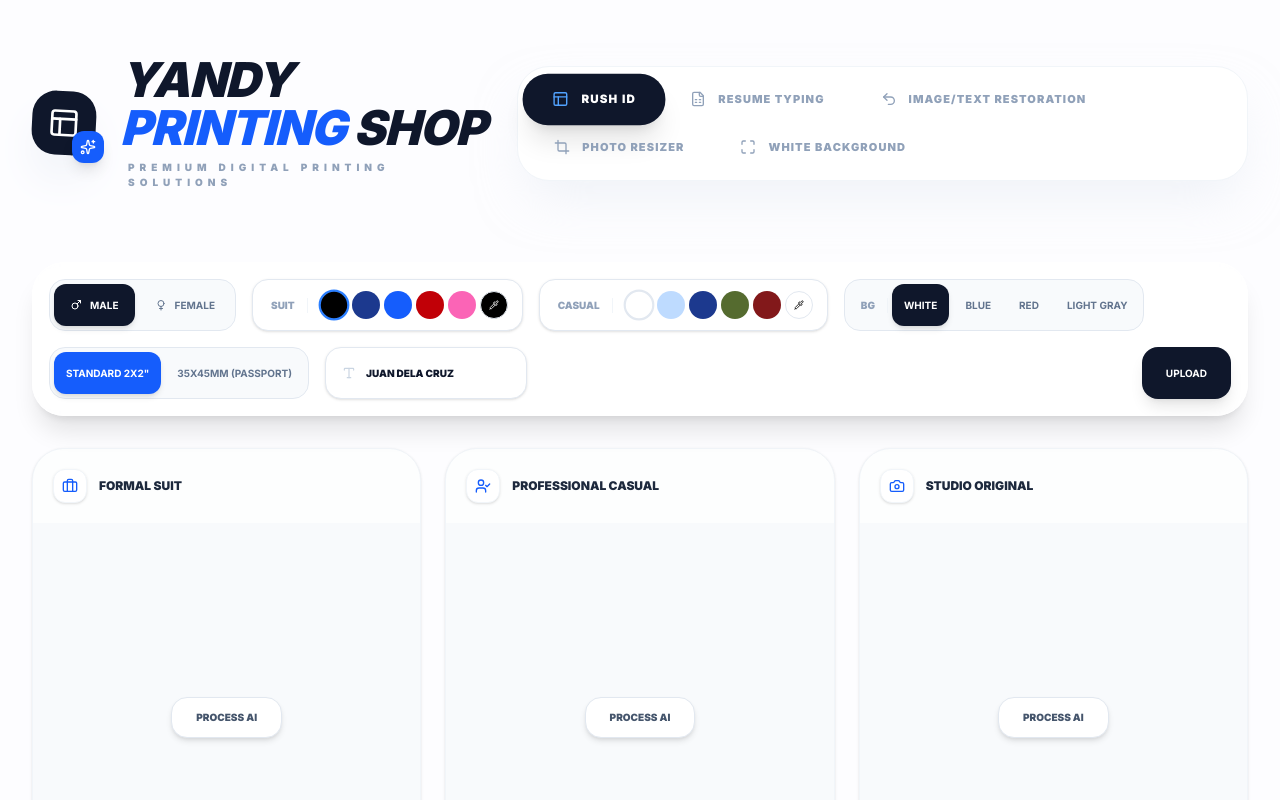
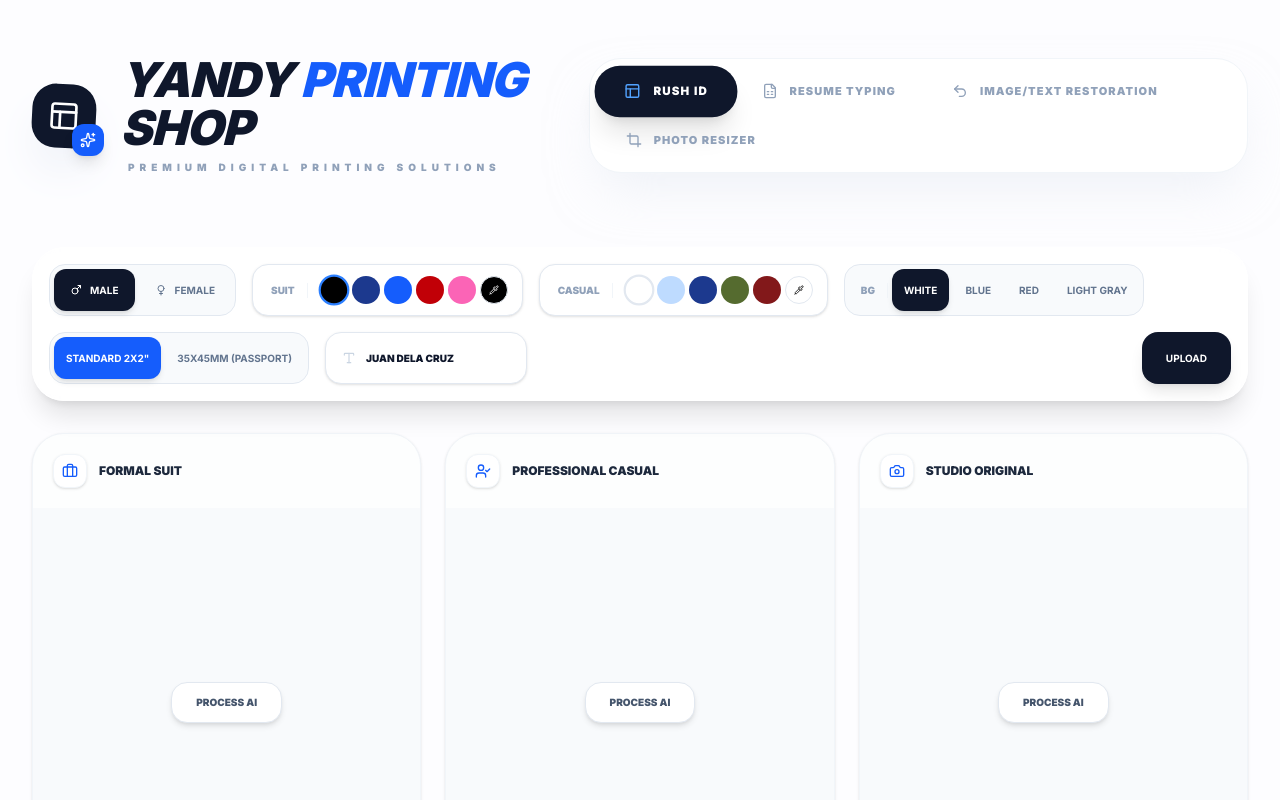
Before and after one commit to yandyphotobooth-ux/Yandy-Printing-Solution, a React (Vite) app: page / in a window 1280 px wide. Shown: the top 800 px of the page. Built offline with nearby package versions, Linux system fonts and the light colour scheme; a web font is replaced by a local one.

Commit message:
feat: Remove white background tool
The white background tool has been removed from the application's main navigation and routing.

```diff
--- a/src/App.tsx
+++ b/src/App.tsx
@@ -1,12 +1,11 @@
 import { useState } from 'react';
 import {
-  Layout, FileSpreadsheet, Undo2, Crop, Sparkles, Maximize
+  Layout, FileSpreadsheet, Undo2, Crop, Sparkles
 } from 'lucide-react';
 import IDGenerator from './components/IDGenerator';
 import ResumeBuilder from './components/ResumeBuilder';
 import ImageRestoration from './components/ImageRestoration';
 import PhotoResizer from './components/PhotoResizer';
-import WhiteBackgroundTool from './components/WhiteBackgroundTool';
 
 const App = () => {
   const [activeTab, setActiveTab] = useState('id-gen');
@@ -15,7 +14,6 @@ const App = () => {
     { id: 'resume', label: 'RESUME TYPING', icon: FileSpreadsheet, color: 'text-indigo-600' },
     { id: 'restore', label: 'Image/Text Restoration', icon: Undo2, color: 'text-rose-600' },
     { id: 'resizer', label: 'Photo Resizer', icon: Crop, color: 'text-emerald-600' },
-    { id: 'white-bg', label: 'White Background', icon: Maximize, color: 'text-slate-900' },
   ];
 
   return (
@@ -58,7 +56,6 @@ const App = () => {
           {activeTab === 'resume' && <ResumeBuilder />}
           {activeTab === 'restore' && <ImageRestoration />}
           {activeTab === 'resizer' && <PhotoResizer />}
-          {activeTab === 'white-bg' && <WhiteBackgroundTool />}
         </main>
         <footer className="mt-32 py-16 border-t border-slate-100 flex flex-col md:flex-row justify-between items-center gap-8 text-slate-400">
           <div className="flex items-center gap-4">
```
